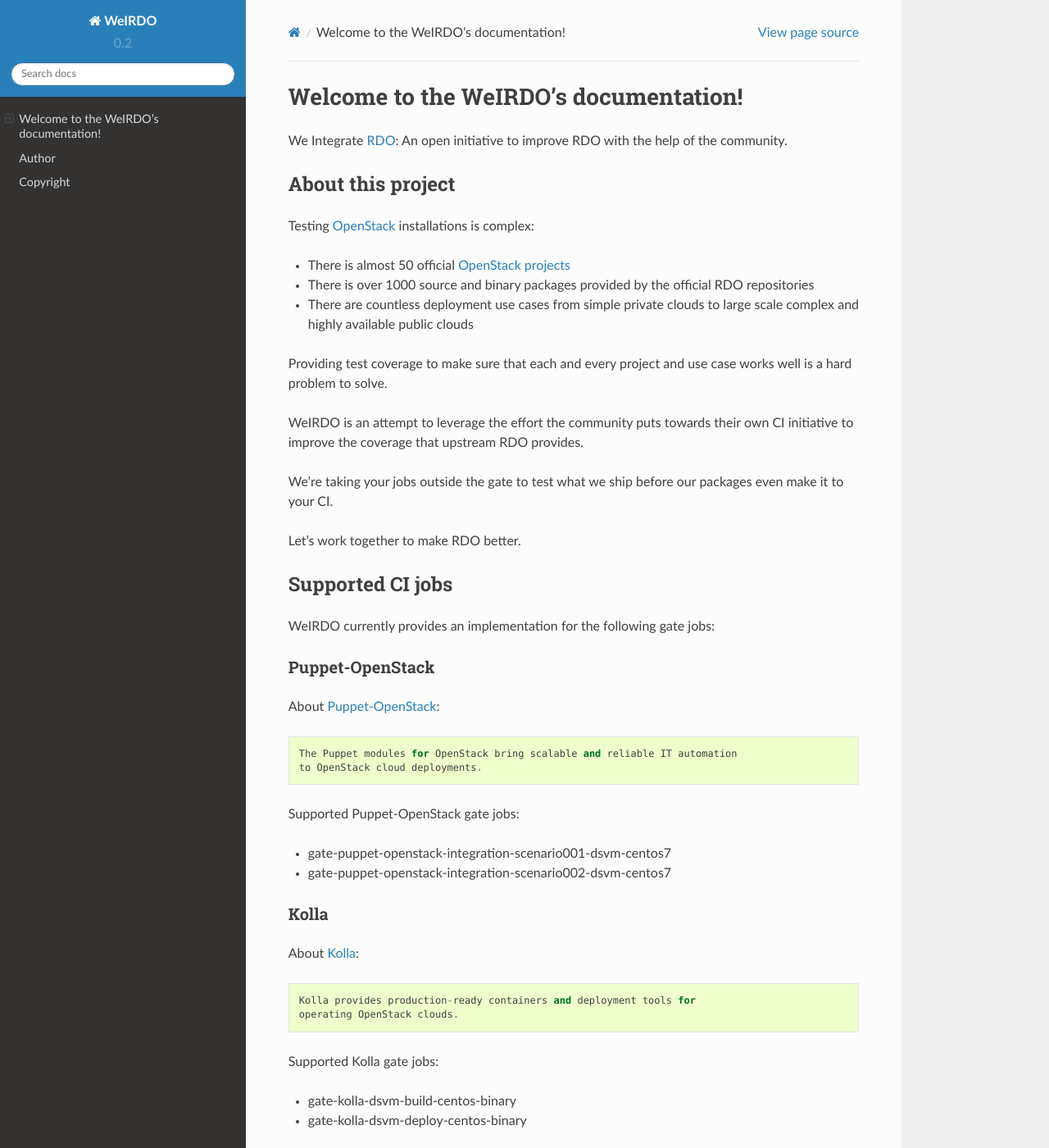
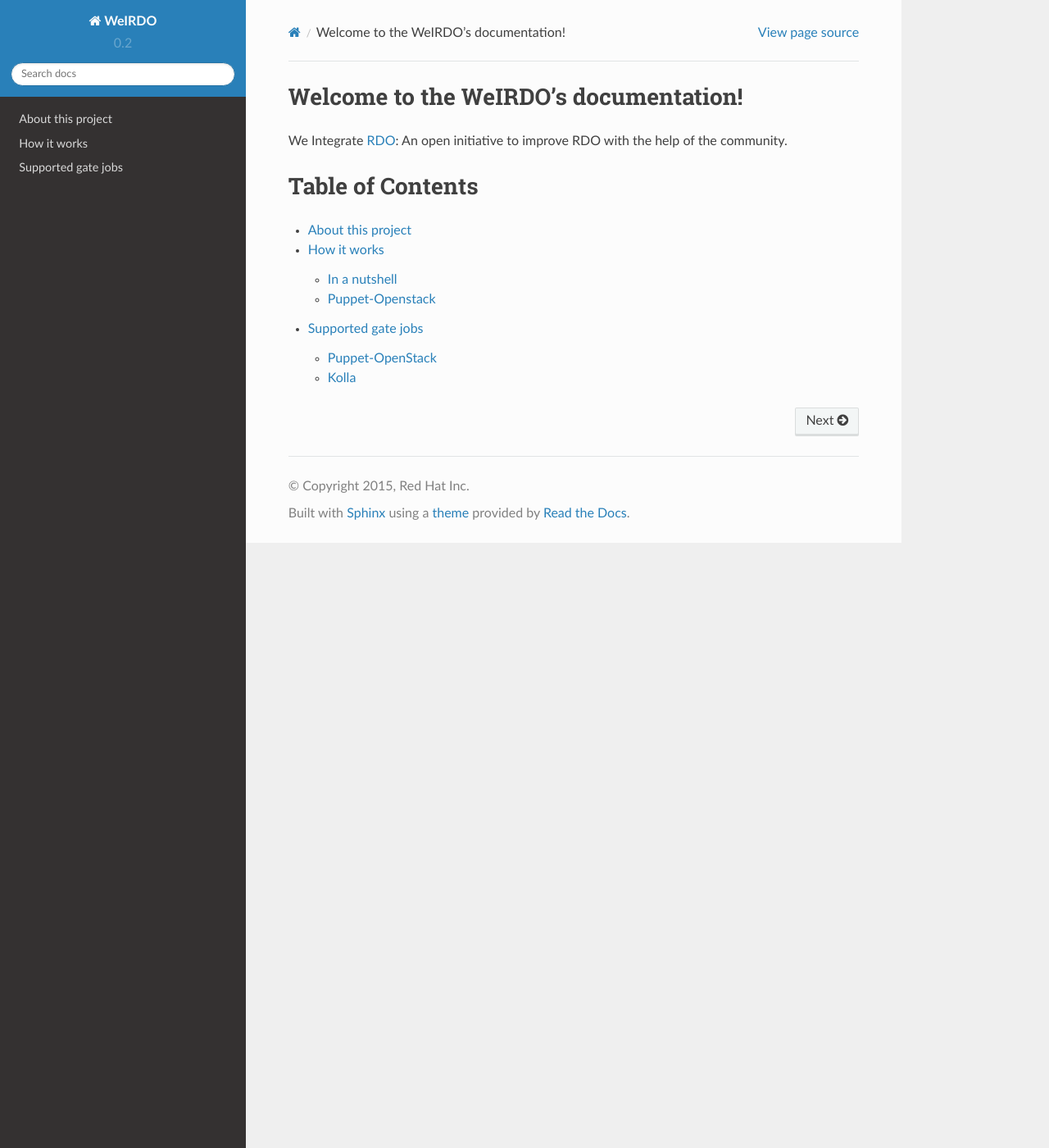
Before and after one commit to rdo-infra/weirdo, a Sphinx documentation site: the page built from docs/index.rst, in a window 1280 px wide and 1400 px high. Shown: the whole window at 82% size. Built offline with Sphinx 7.4.7 and the Read the Docs theme 2.0.0, drawn with Linux system fonts in a browser that asks for light colours; some of the changed text lies outside the part shown.

Commit message:
Add documentation on how WeIRDO works
Includes:
- In a nutshell
- Puppet-openstack

Todo:
- Kolla

```diff
--- a/docs/conf.py
+++ b/docs/conf.py
@@ -32,6 +32,7 @@
 # ones.
 extensions = [
     'sphinx.ext.autodoc',
+    'sphinx.ext.graphviz'
 ]
 
 # Add any paths that contain templates here, relative to this directory.
--- a/docs/index.rst
+++ b/docs/index.rst
@@ -5,78 +5,12 @@
 
 .. _RDO: https://www.rdoproject.org/
 
-About this project
-------------------
-Testing OpenStack_ installations is complex:
+Table of Contents
+=================
 
-* There is almost 50 official `OpenStack projects`_
-* There is over 1000 source and binary packages provided by the official RDO
-  repositories
-* There are countless deployment use cases from simple private clouds to large
-  scale complex and highly available public clouds
+.. toctree::
+    :maxdepth: 2
 
-Providing test coverage to make sure that each and every project and use case
-works well is a hard problem to solve.
-
-WeIRDO is an attempt to leverage the effort the community puts towards their
-own CI initiative to improve the coverage that upstream RDO provides.
-
-We're taking your jobs outside the gate to test what we ship before our
-packages even make it to your CI.
-
-Let's work together to make RDO better.
-
-.. _OpenStack: http://www.openstack.org/
-.. _OpenStack projects: http://governance.openstack.org/reference/projects/index.html
-
-Supported CI jobs
------------------
-WeIRDO currently provides an implementation for the following gate jobs:
-
-Puppet-OpenStack
-~~~~~~~~~~~~~~~~
-About Puppet-OpenStack_::
-
-    The Puppet modules for OpenStack bring scalable and reliable IT automation
-    to OpenStack cloud deployments.
-
-Supported Puppet-OpenStack gate jobs:
-
-* gate-puppet-openstack-integration-scenario001-dsvm-centos7
-* gate-puppet-openstack-integration-scenario002-dsvm-centos7
-
-.. _Puppet-OpenStack: https://wiki.openstack.org/wiki/Puppet
-
-Kolla
-~~~~~
-About Kolla_::
-
-    Kolla provides production-ready containers and deployment tools for
-    operating OpenStack clouds.
-
-Supported Kolla gate jobs:
-
-* gate-kolla-dsvm-build-centos-binary
-* gate-kolla-dsvm-deploy-centos-binary
-
-.. _Kolla: https://github.com/openstack/kolla
-
-Author
-======
-David Moreau Simard
-
-Copyright
-=========
-Copyright 2015 Red Hat, Inc.
-
-Licensed under the Apache License, Version 2.0 (the "License");
-you may not use this file except in compliance with the License.
-You may obtain a copy of the License at
-
-    http://www.apache.org/licenses/LICENSE-2.0
-
-Unless required by applicable law or agreed to in writing, software
-distributed under the License is distributed on an "AS IS" BASIS,
-WITHOUT WARRANTIES OR CONDITIONS OF ANY KIND, either express or implied.
-See the License for the specific language governing permissions and
-limitations under the License.
+    About this project <about>
+    How it works <how>
+    Supported gate jobs <jobs>
--- a/test-requirements.txt
+++ b/test-requirements.txt
@@ -2,3 +2,4 @@
 sphinx-rtd-theme
 ansible
 ansible-lint
+graphviz
```
Also changed, not shown: README.rst (+5 -30 lines), docs/about.rst (added, +23 -0 lines), docs/how.rst (added, +111 -0 lines), docs/jobs.rst (added, +31 -0 lines), docs/images/puppet-openstack.png (added).
